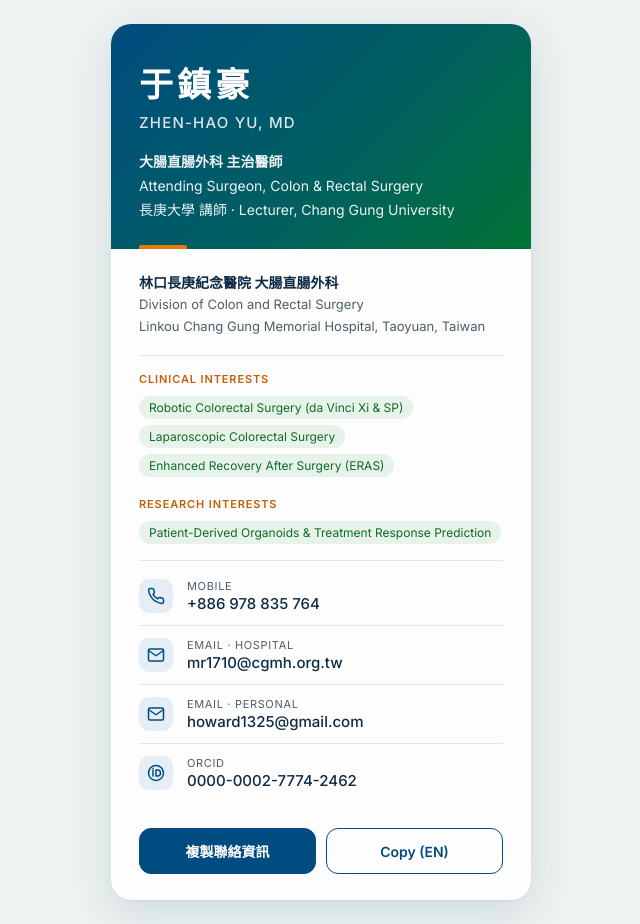
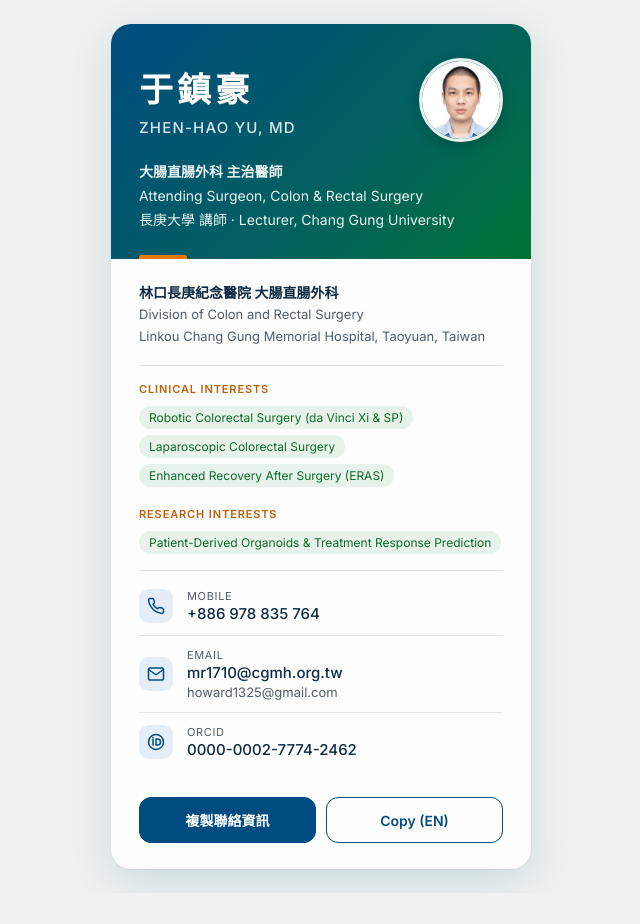
Before and after one commit to shilohbaobaoyu/shilohbaobaoyu.github.io, a plain HTML site: page index.html in a window 1280 px wide. Shown: the whole page, without its empty margins (319-959 px from the left). After the commit the page ends 893 px from the top, so only its background shows below. Drawn offline with Linux system fonts and the light colour scheme.

Commit message:
Add files via upload

```diff
--- a/index.html
+++ b/index.html
@@ -14,6 +14,10 @@
     box-shadow:0 1px 2px rgba(0,0,0,.05),0 12px 40px rgba(0,76,128,.14)}
   .top{background:linear-gradient(135deg,var(--blue) 0%,var(--teal) 60%,var(--green) 100%);color:#fff;padding:34px 28px 28px;position:relative}
   .top::after{content:"";position:absolute;left:28px;bottom:0;width:48px;height:4px;border-radius:2px 2px 0 0;background:var(--orange)}
+  .head{display:flex;align-items:center;justify-content:space-between;gap:16px}
+  .avatar{width:84px;height:84px;border-radius:50%;object-fit:cover;flex:none;border:3px solid rgba(255,255,255,.9);box-shadow:0 4px 14px rgba(0,0,0,.18)}
+  a.val{display:block;color:inherit;text-decoration:none}
+  .val.sub{font-size:13px;font-weight:400;color:var(--ink2);margin-top:2px}
   .zh{font-family:"Noto Serif TC",serif;font-weight:700;font-size:34px;letter-spacing:.12em}
   .en{font-size:15px;letter-spacing:.08em;opacity:.85;margin-top:6px;font-weight:500}
   .role{margin-top:18px;font-size:14px;line-height:1.7;opacity:.92}
@@ -42,8 +46,13 @@
 <body>
 <main class="card">
   <section class="top">
-    <div class="zh">于鎮豪</div>
-    <div class="en">ZHEN-HAO YU, MD</div>
+    <div class="head">
+      <div>
+        <div class="zh">于鎮豪</div>
+        <div class="en">ZHEN-HAO YU, MD</div>
+      </div>
+      <img class="avatar" alt="Zhen-Hao Yu" src="avatar.jpg">
+    </div>
     <div class="role">
       <b>大腸直腸外科 主治醫師</b><br>
       Attending Surgeon, Colon &amp; Rectal Surgery<br>
@@ -74,14 +83,10 @@
         <span class="ic"><svg viewBox="0 0 24 24" fill="none" stroke="currentColor" stroke-width="2" stroke-linecap="round" stroke-linejoin="round"><path d="M22 16.9v3a2 2 0 0 1-2.2 2 19.8 19.8 0 0 1-8.6-3.1 19.5 19.5 0 0 1-6-6A19.8 19.8 0 0 1 2.1 4.2 2 2 0 0 1 4.1 2h3a2 2 0 0 1 2 1.7c.1.9.4 1.8.7 2.7a2 2 0 0 1-.5 2.1L8 9.8a16 16 0 0 0 6 6l1.3-1.3a2 2 0 0 1 2.1-.4c.9.3 1.8.6 2.7.7a2 2 0 0 1 1.7 2z"/></svg></span>
         <span><div class="lbl">Mobile</div><div class="val">+886 978 835 764</div></span>
       </a>
-      <a class="row" href="mailto:mr1710@cgmh.org.tw">
+      <div class="row">
         <span class="ic"><svg viewBox="0 0 24 24" fill="none" stroke="currentColor" stroke-width="2" stroke-linecap="round" stroke-linejoin="round"><rect x="2" y="4" width="20" height="16" rx="2"/><path d="m22 6-10 7L2 6"/></svg></span>
-        <span><div class="lbl">Email · Hospital</div><div class="val">mr1710@cgmh.org.tw</div></span>
-      </a>
-      <a class="row" href="mailto:howard1325@gmail.com">
-        <span class="ic"><svg viewBox="0 0 24 24" fill="none" stroke="currentColor" stroke-width="2" stroke-linecap="round" stroke-linejoin="round"><rect x="2" y="4" width="20" height="16" rx="2"/><path d="m22 6-10 7L2 6"/></svg></span>
-        <span><div class="lbl">Email · Personal</div><div class="val">howard1325@gmail.com</div></span>
-      </a>
+        <span><div class="lbl">Email</div><a class="val" href="mailto:mr1710@cgmh.org.tw">mr1710@cgmh.org.tw</a><a class="val sub" href="mailto:howard1325@gmail.com">howard1325@gmail.com</a></span>
+      </div>
       <a class="row" href="https://orcid.org/0000-0002-7774-2462" target="_blank" rel="noopener">
         <span class="ic"><svg viewBox="0 0 24 24" fill="none" stroke="currentColor" stroke-width="2" stroke-linecap="round" stroke-linejoin="round"><circle cx="12" cy="12" r="10"/><path d="M8 8v8M8 6h0M12 8h2a4 4 0 0 1 0 8h-2z"/></svg></span>
         <span><div class="lbl">ORCID</div><div class="val">0000-0002-7774-2462</div></span>
```
Also changed, not shown: avatar.jpg (added).
